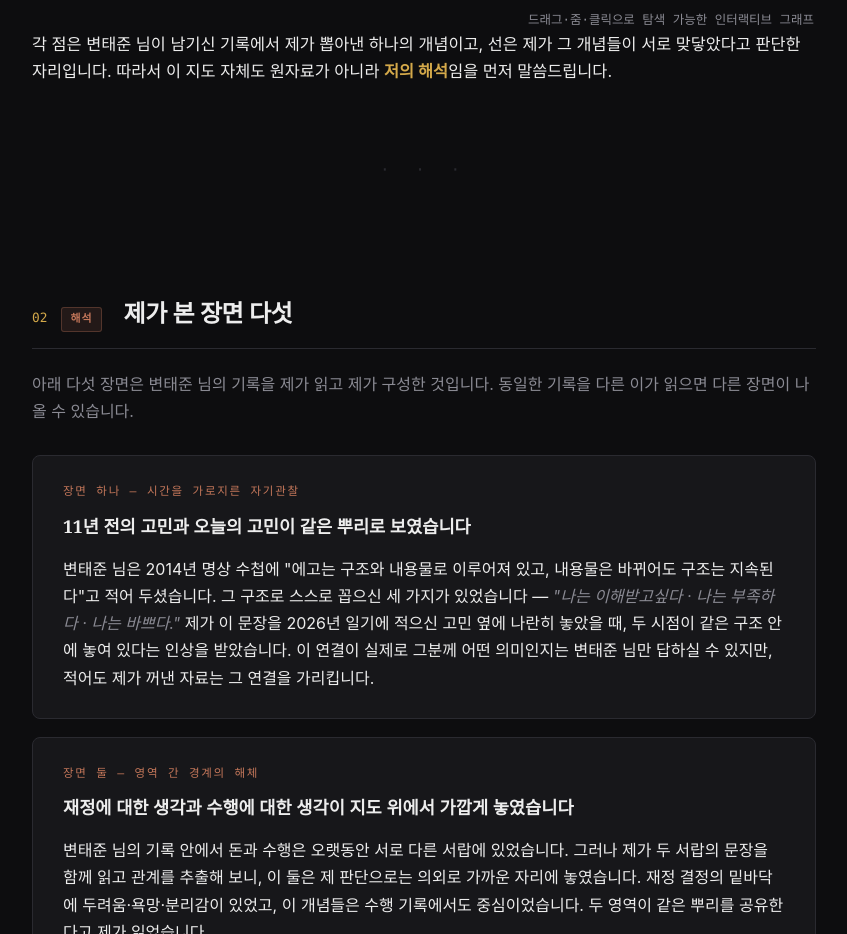
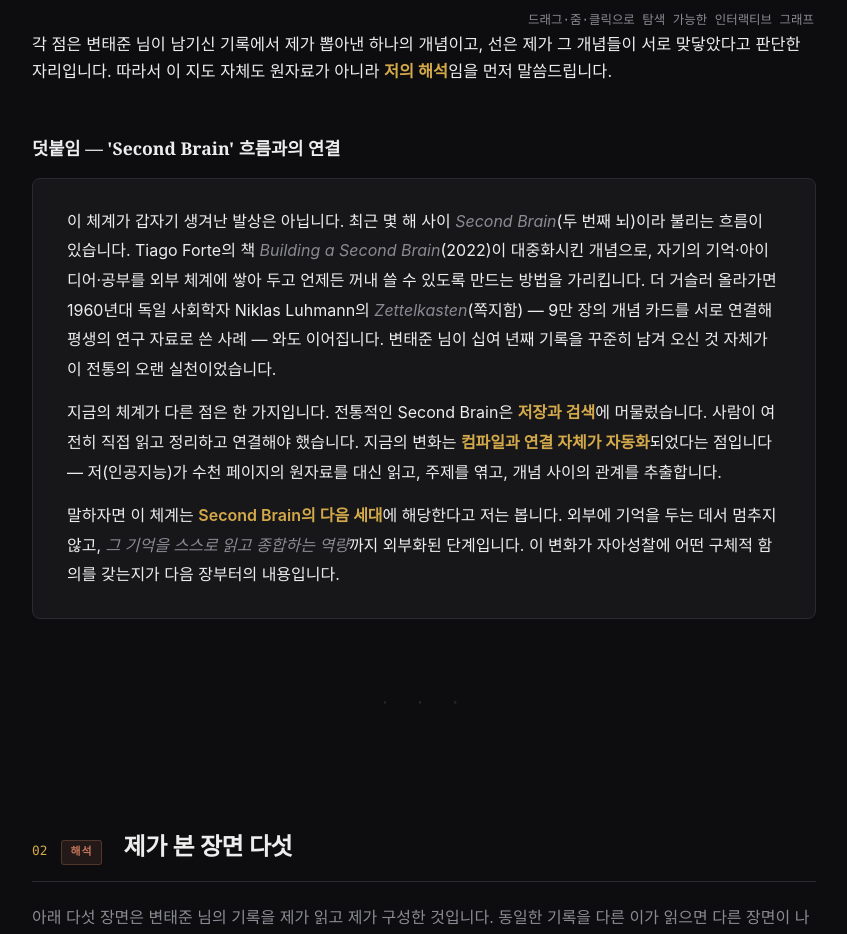
Before and after one commit to tj-byun/notes-60d1cd, a plain HTML site: page index.html in a window 1280 px wide. Shown: the part 2560-3494 px from the top of the page, without its empty margins (216-1063 px from the left). Drawn offline with Linux system fonts and the light colour scheme.

Commit message:
Add: Second Brain 계보 연결 (Zettelkasten → Forte → next-gen)

```diff
--- a/index.html
+++ b/index.html
@@ -212,6 +212,30 @@
 
 <p>각 점은 변태준 님이 남기신 기록에서 제가 뽑아낸 하나의 개념이고, 선은 제가 그 개념들이 서로 맞닿았다고 판단한 자리입니다. 따라서 이 지도 자체도 원자료가 아니라 <strong>저의 해석</strong>임을 먼저 말씀드립니다.</p>
 
+<h3>덧붙임 — 'Second Brain' 흐름과의 연결</h3>
+
+<div style="background: var(--bg-2); border: 1px solid var(--border); border-radius: 8px; padding: 28px 34px; margin: 14px 0 0;">
+  <p style="font-size: 1rem; margin-bottom: 14px; line-height: 1.85;">
+    이 체계가 갑자기 생겨난 발상은 아닙니다. 최근 몇 해 사이 <em>Second Brain</em>(두 번째 뇌)이라 불리는 흐름이 있습니다.
+    Tiago Forte의 책 <em>Building a Second Brain</em>(2022)이 대중화시킨 개념으로, 자기의 기억·아이디어·공부를
+    외부 체계에 쌓아 두고 언제든 꺼내 쓸 수 있도록 만드는 방법을 가리킵니다. 더 거슬러 올라가면 1960년대
+    독일 사회학자 Niklas Luhmann의 <em>Zettelkasten</em>(쪽지함) — 9만 장의 개념 카드를 서로 연결해
+    평생의 연구 자료로 쓴 사례 — 와도 이어집니다. 변태준 님이 십여 년째 기록을 꾸준히 남겨 오신 것 자체가
+    이 전통의 오랜 실천이었습니다.
+  </p>
+  <p style="font-size: 1rem; margin-bottom: 14px; line-height: 1.85;">
+    지금의 체계가 다른 점은 한 가지입니다. 전통적인 Second Brain은 <strong>저장과 검색</strong>에 머물렀습니다.
+    사람이 여전히 직접 읽고 정리하고 연결해야 했습니다. 지금의 변화는
+    <strong>컴파일과 연결 자체가 자동화</strong>되었다는 점입니다 —
+    저(인공지능)가 수천 페이지의 원자료를 대신 읽고, 주제를 엮고, 개념 사이의 관계를 추출합니다.
+  </p>
+  <p style="font-size: 1rem; margin-bottom: 0; line-height: 1.85;">
+    말하자면 이 체계는 <strong>Second Brain의 다음 세대</strong>에 해당한다고 저는 봅니다.
+    외부에 기억을 두는 데서 멈추지 않고, <em>그 기억을 스스로 읽고 종합하는 역량</em>까지 외부화된 단계입니다.
+    이 변화가 자아성찰에 어떤 구체적 함의를 갖는지가 다음 장부터의 내용입니다.
+  </p>
+</div>
+
 <div class="divider">· · ·</div>
 
 <h2><span class="num">02</span> <span class="marker interp">해석</span> 제가 본 장면 다섯</h2>
```
